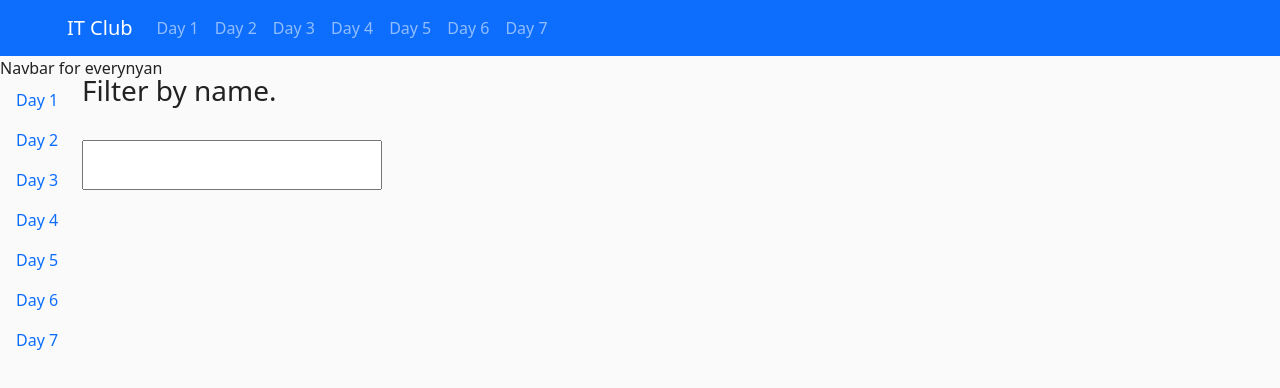
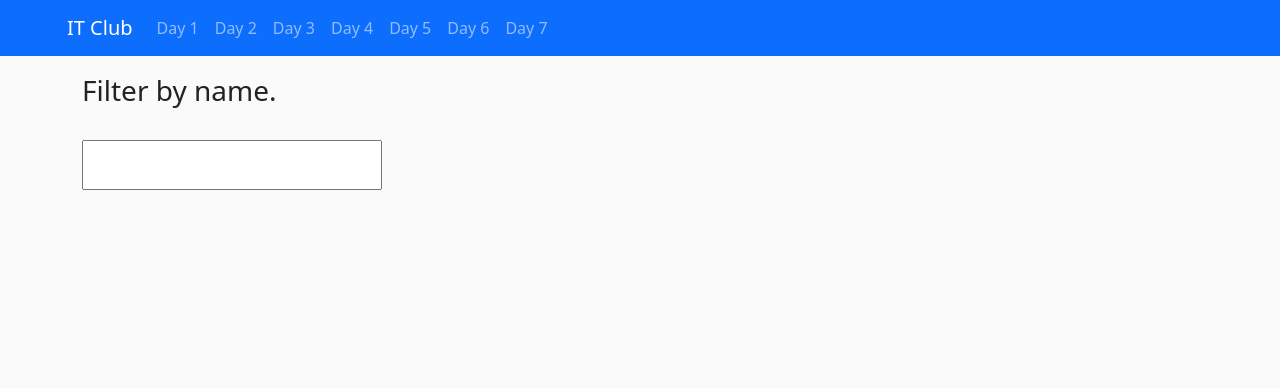
Before and after one commit to IT-Club-Pulchowk/C-is-cute, a Vue app: page / in a window 1280 px wide. Shown: the top 388 px of the page. Built offline with nearby package versions, Linux system fonts and the light colour scheme.

Commit message:
Removed extra navbar tailored to everynyan cause he didnt appreciate it enough

```diff
--- a/src/components/TheHeader.vue
+++ b/src/components/TheHeader.vue
@@ -31,17 +31,6 @@
         </div>
       </div>
     </nav>
-    Navbar for everynyan
-    <ul style="display: inline; padding: 10px">
-      <li class="" v-for="i in 7" :key="i">
-        <router-link
-          class="nav-link"
-          :class="$route.params.day == i ? 'active' : ''"
-          :to="`/${i}`"
-          >Day {{ i }}</router-link
-        >
-      </li>
-    </ul>
   </header>
 </template>
 
```
